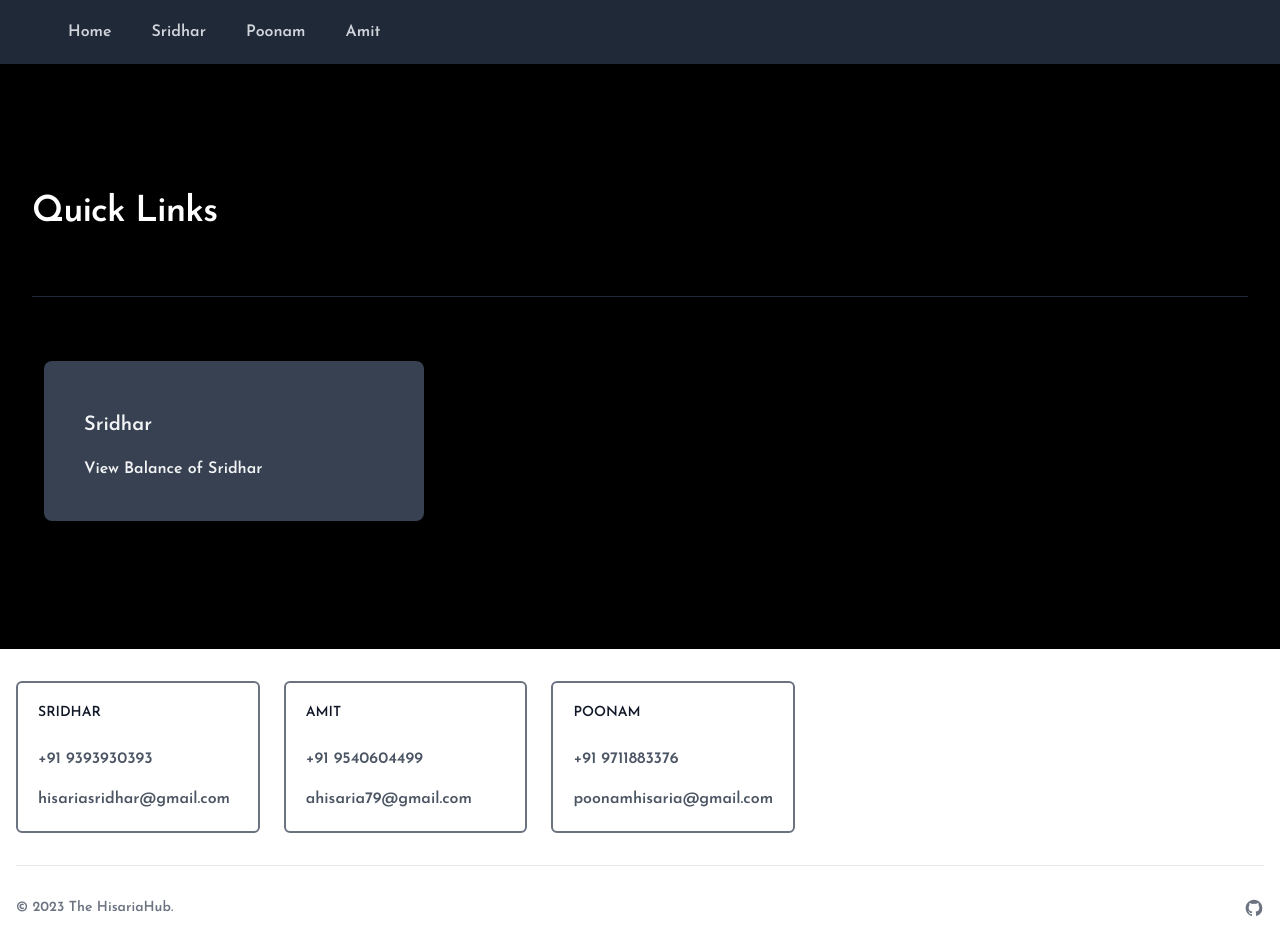
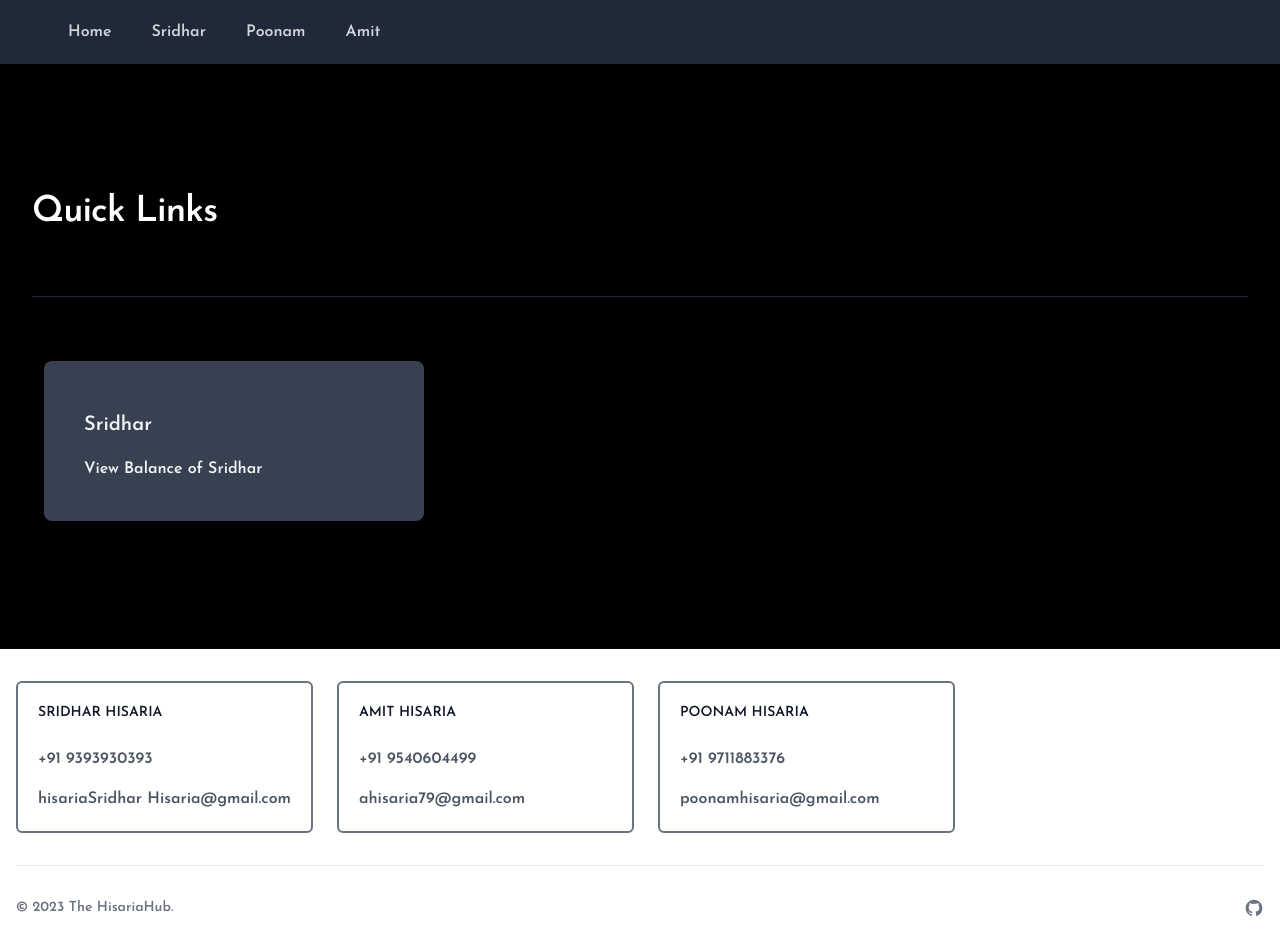
Before and after one commit to codes-guide-youtube/thehisariahouse, a Next.js app: page / in a window 1280 px wide. Built offline with nearby package versions, Linux system fonts and the light colour scheme.

Commit message:
name changes in footer.js
added surname as well with first name

```diff
--- a/src/components/Footer.js
+++ b/src/components/Footer.js
@@ -10,18 +10,18 @@ const Footer = () => {
 
             <div class="grid grid-cols-1 md:grid-cols-2 lg:grid-cols-3 gap-8 sm:gap-6">
     <div class="border-2 border-gray-500 rounded-md p-5">
-        <h2 class="mb-6 text-sm font-semibold text-gray-900 uppercase dark:text-white">Sridhar</h2>
+        <h2 class="mb-6 text-sm font-semibold text-gray-900 uppercase dark:text-white">Sridhar Hisaria</h2>
         <ul class="text-gray-600 dark:text-gray-400 font-medium">
             <li class="mb-4">
                 <a href="#" class="hover:underline">+91 9393930393</a>
             </li>
             <li>
-                <a href="#" class="hover:underline">hisariasridhar@gmail.com</a>
+                <a href="#" class="hover:underline">hisariaSridhar Hisaria@gmail.com</a>
             </li>
         </ul>
     </div>
     <div class="border-2 border-gray-500 rounded-md p-5">
-        <h2 class="mb-6 text-sm font-semibold text-gray-900 uppercase dark:text-white">Amit</h2>
+        <h2 class="mb-6 text-sm font-semibold text-gray-900 uppercase dark:text-white">Amit Hisaria</h2>
         <ul class="text-gray-600 dark:text-gray-400 font-medium">
             <li class="mb-4">
                 <a href="#" class="hover:underline ">+91 9540604499</a>
@@ -32,7 +32,7 @@ const Footer = () => {
         </ul>
     </div>
     <div class="border-2 border-gray-500 rounded-md p-5">
-        <h2 class="mb-6 text-sm font-semibold text-gray-900 uppercase dark:text-white">Poonam</h2>
+        <h2 class="mb-6 text-sm font-semibold text-gray-900 uppercase dark:text-white">Poonam Hisaria</h2>
         <ul class="text-gray-600 dark:text-gray-400 font-medium">
             <li class="mb-4">
                 <a href="#" class="hover:underline">+91 9711883376</a>
```
